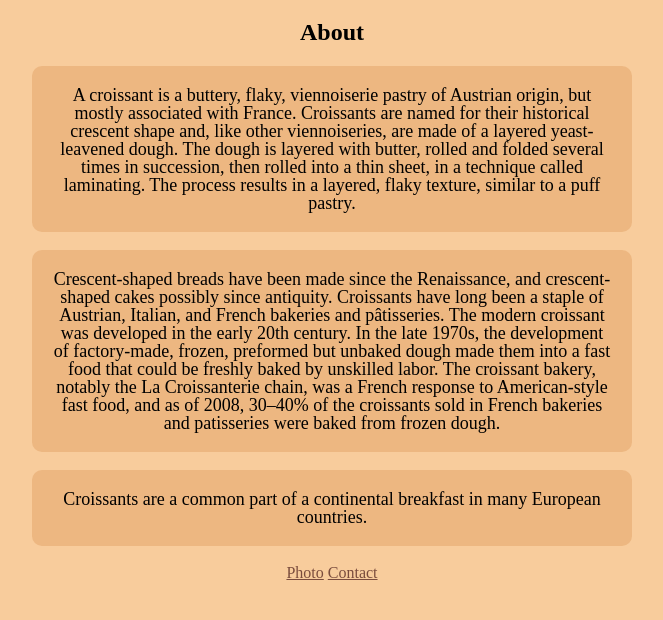
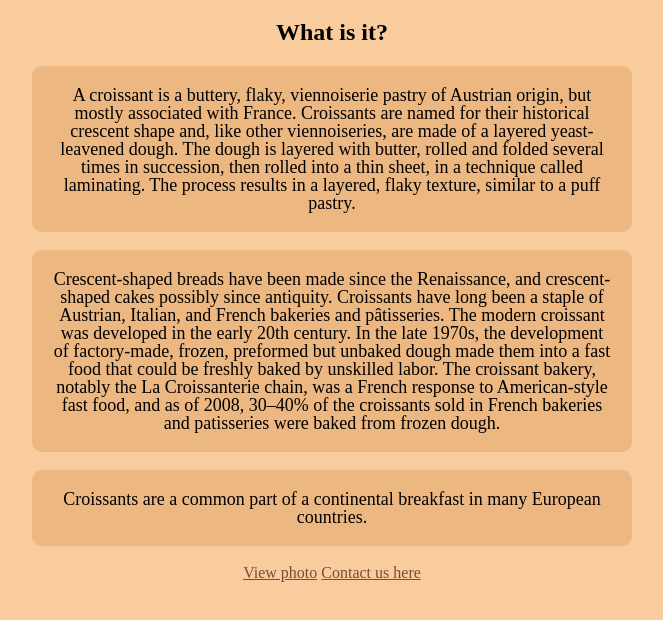
Before and after one commit to jlynzhang/Croissant, a plain HTML site: page index.html in a window 1280 px wide. Shown: the part 120-740 px from the top of the page, without its empty margins (308-971 px from the left). Drawn offline with Linux system fonts and the light colour scheme.

Commit message:
Improved SEO

```diff
--- a/index.html
+++ b/index.html
@@ -2,15 +2,16 @@
 <html lang="en">
   <head>
     <meta charset="UTF-8" />
+    <meta name="description" content="Croissant.com is your #1 source for all you'll ever need to know about the popular crescent-shaped pastry."/>
     <meta http-equiv="X-UA-Compatible" content="IE=edge" />
     <meta name="viewport" content="width=device-width, initial-scale=1.0" />
     <link rel="stylesheet" href="src/styles.css" />
-    <title>Croissant</title>
+    <title>All about croissants - croissant.com </title>
   </head>
   <body>
     <div class="container">
       <h1>🥐 Croissant 🥐</h1>
-      <h2>About</h2>
+      <h2>What is it?</h2>
       <p>
         A croissant is a buttery, flaky, viennoiserie pastry of Austrian origin,
         but mostly associated with France. Croissants are named for their
@@ -36,8 +37,8 @@
         Croissants are a common part of a continental breakfast in many European
         countries.
       </p>
-      <a href="/photo.html">Photo</a>
-      <a href="/contact.html">Contact</a>
+      <a href="/photo.html">View photo</a>
+      <a href="/contact.html">Contact us here</a>
     </div>
   </body>
 </html>
```
Also changed, not shown: contact.html (+1 -1 lines), photo.html (+1 -1 lines).
